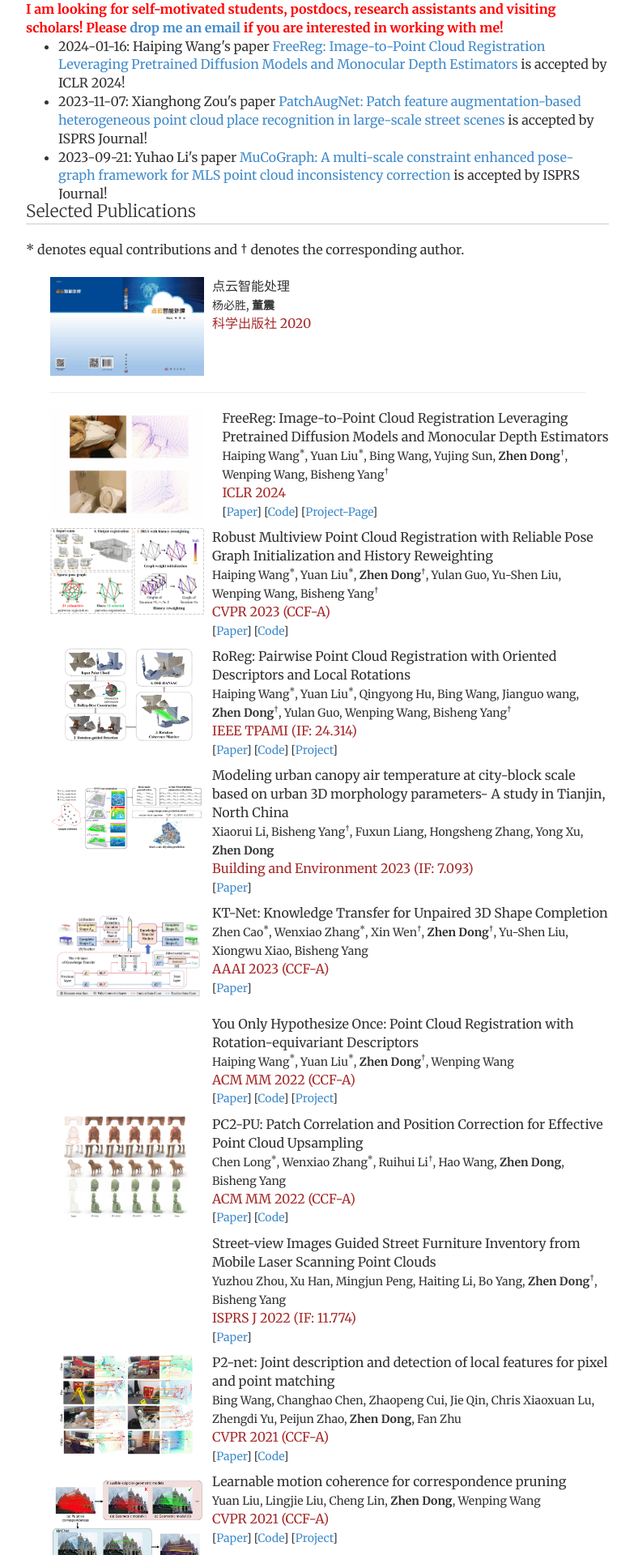
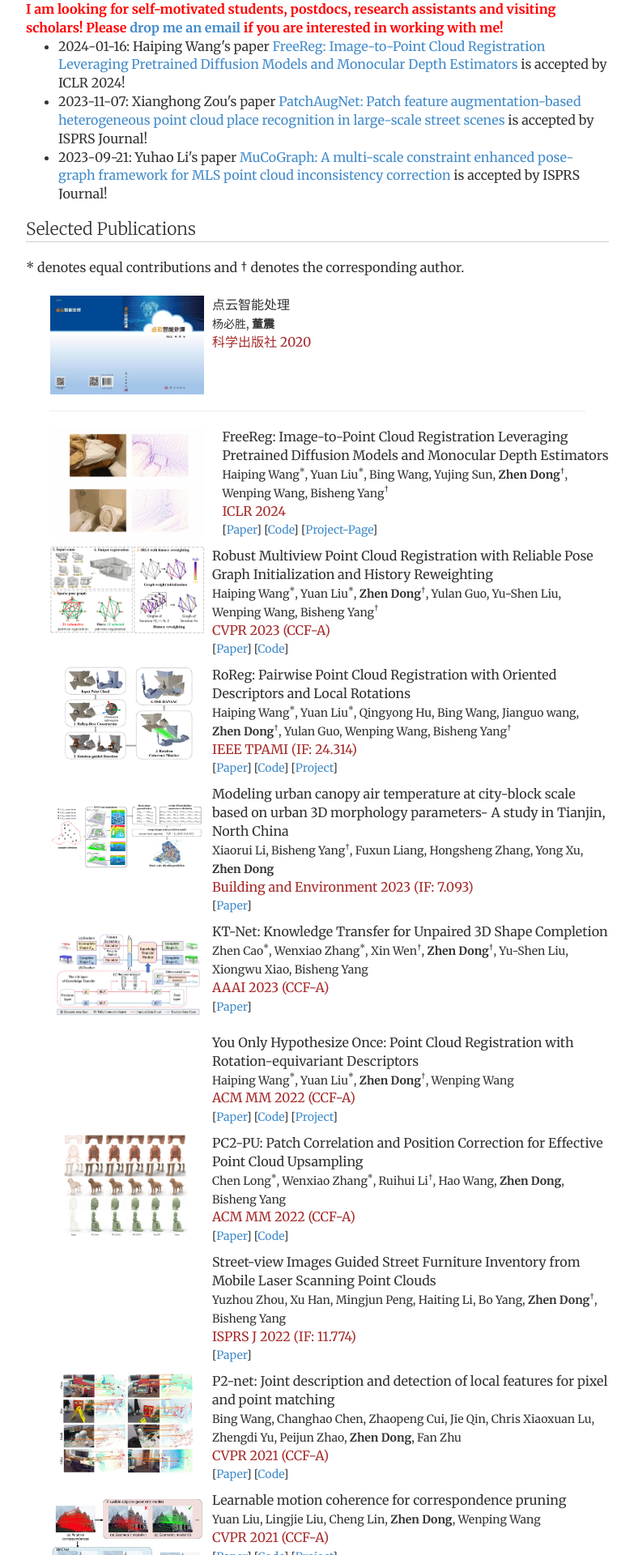
Before and after one commit to dongzhenwhu/dongzhenwhu.github.io, a Jekyll site: the page built from index.html, in a window 1280 px wide. Shown: the part 462-2382 px from the top of the page at 81% size, without its empty margins (248-1031 px from the left). Built offline with Jekyll 4.4.1, drawn with Linux system fonts in a browser that asks for light colours; grey boxes are pictures that could not be loaded.

Commit message:
Update index.html

```diff
--- a/index.html
+++ b/index.html
@@ -29,7 +29,7 @@
 	</div>
 
 	<p class="lead" style="border-bottom:1px solid #CCC">Recent News</p>
-	<font color="red"><b>I am looking for self-motivated students, postdocs, research assistants and visiting scholars! Please <a href="contact">drop me an email</a> if you are interested in working with me!</b></font>
+	<font color="red"><b>I am looking for self-motivated students, postdocs, research assistants and visiting scholars! Please <a href="contact">drop me an email</a> if you are interested in working with me!</b></font><br>
 	<div style="height:200px;overflow-y:auto">
 		<div>
 			<ul>
@@ -43,7 +43,7 @@
 			</ul>
 		</div>
 	</div>
-
+	<br>
 	<p class="lead" style="border-bottom:1px solid #CCC">Selected Publications</p>
 	* denotes equal contributions and &dagger; denotes the corresponding author.<br><br>
 
```
